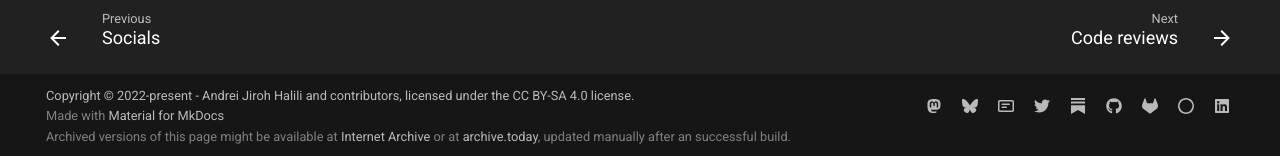
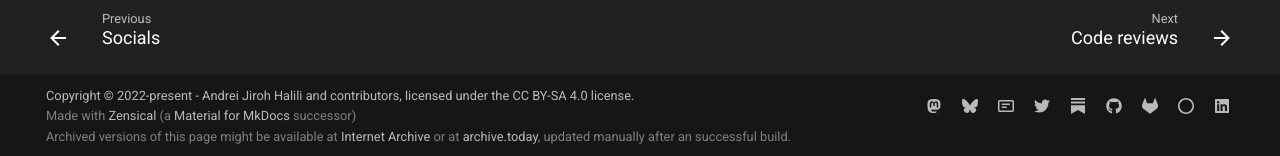
Before and after one commit to andreijiroh-dev/website, an MkDocs documentation site: the page built from markdown/contact/index.md, in a window 1280 px wide and 1305 px high. Shown: the part 1146-1302 px from the top of the window. Built offline with MkDocs 1.6.1 and Material for MkDocs 9.7.7, drawn with Linux system fonts in a browser that asks for light colours; a script that is not in the unit is left out; comment, search, counter and statistics services are not loaded.

Commit message:
chore: prep for zensical migration
The swap to Zensical will happen later this week btw.

Signed-off-by: Andrei Jiroh Halili <ajhalili2006@andreijiroh.dev>

```diff
--- a/overrides/partials/copyright.html
+++ b/overrides/partials/copyright.html
@@ -10,10 +10,7 @@
       </div>
     {% endif %}
     {% if not config.extra.generator == false %}
-      Made with
-      <a href="https://squidfunk.github.io/mkdocs-material/" target="_blank" rel="noopener">
-        Material for MkDocs
-      </a>
+      Made with <a href="https://zensical.org" target="_blank" rel="noopener">Zensical</a> (a <a href="https://squidfunk.github.io/mkdocs-material/" target="_blank" rel="noopener">Material for MkDocs</a> successor)
     {% endif %}
     <br>
     Archived versions of this page might be available at
```
Also changed, not shown: 2 other files.
